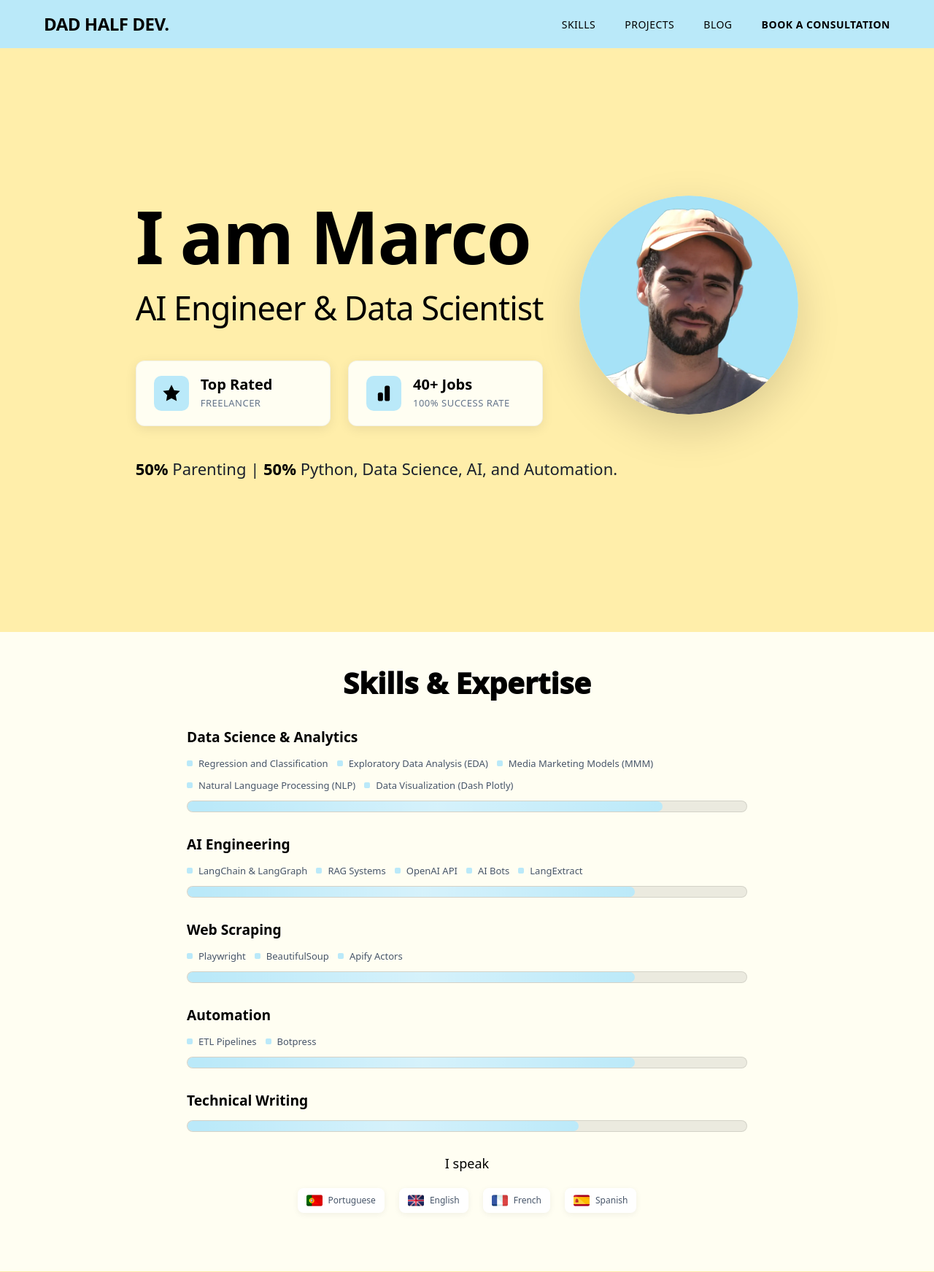
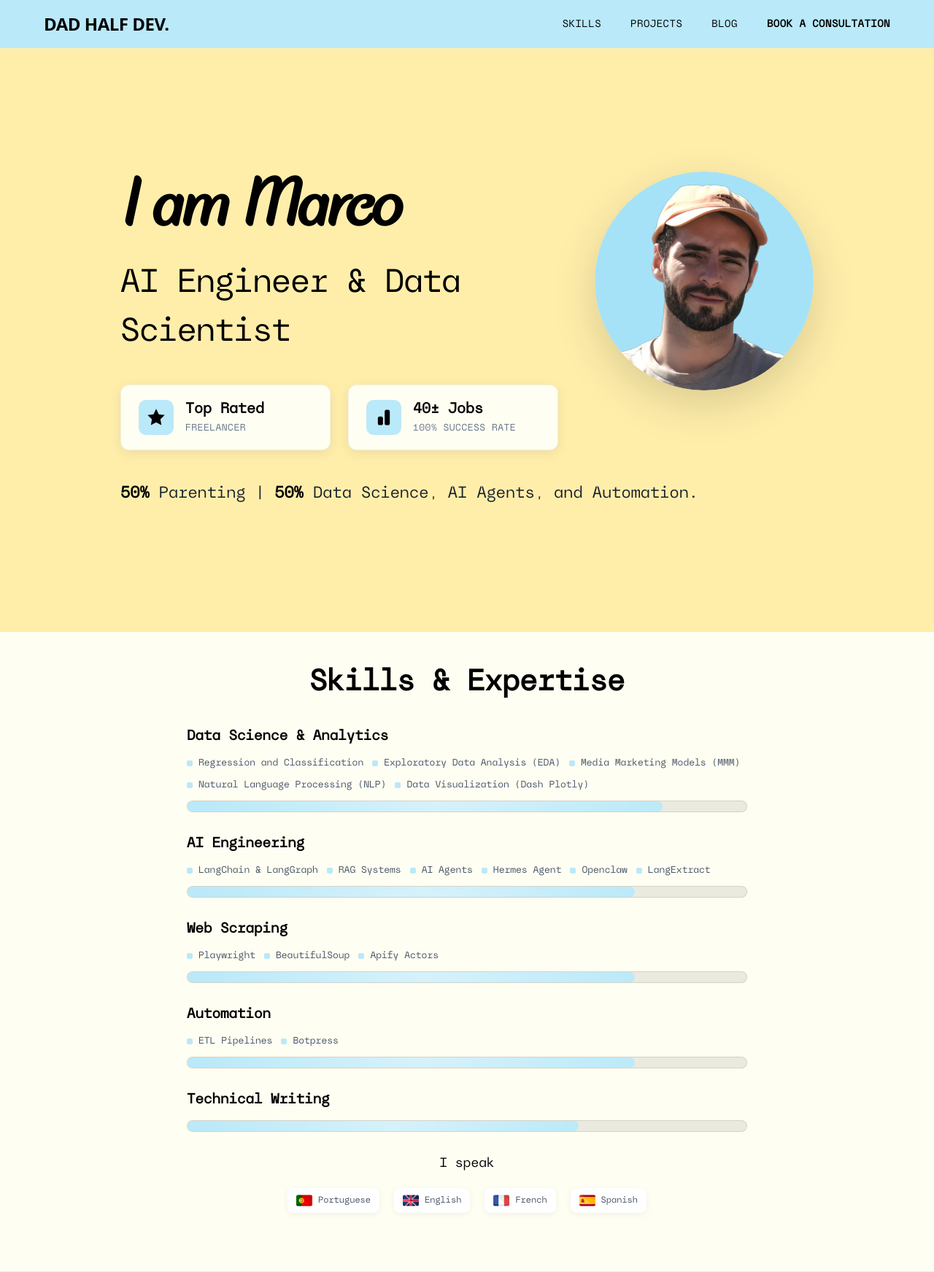
Before and after one commit to macrodrigues/flask_portfolio, a Flask app: page / in a window 1280 px wide. Shown: the top 1743 px of the page at 73% size. Run offline with Flask 3, Linux system fonts and the light colour scheme; some web fonts are replaced.

Commit message:
Update portfolio

```diff
--- a/main.py
+++ b/main.py
@@ -37,4 +37,4 @@ def projects():
 
 if __name__ == '__main__':
     app.config['TEMPLATES_AUTO_RELOAD'] = True
-    app.run(port=5000, host='0.0.0.0')
+    app.run(port=8000, host='0.0.0.0')
--- a/templates/base.html
+++ b/templates/base.html
@@ -14,9 +14,10 @@
     <!-- JavaScript Bundle with Popper -->
     <link href="https://unpkg.com/tailwindcss@^2/dist/tailwind.min.css" rel="stylesheet">
     <!--Icons-->
+    <link rel="preconnect" href="https://fonts.googleapis.com">
+    <link rel="preconnect" href="https://fonts.gstatic.com" crossorigin>
     <link href="https://fonts.googleapis.com/icon?family=Material+Icons" rel="stylesheet">
     <link rel="stylesheet" href="https://fonts.googleapis.com/css2?family=Material+Symbols+Outlined:opsz,wght,FILL,GRAD@20..48,100..700,0..1,-50..200" />
-    <link href="https://fonts.googleapis.com/css2?family=Fira+Code:wght@300..700&display=swap" rel="stylesheet">
     <style type="text/css">
         /*Rules for sizing the icon*/
         .material-icons-outlined.md-18 { font-size: 18px; }
@@ -32,12 +33,13 @@
     <meta name="viewport" content="width=device-width, initial-scale=1.0">
     <meta name="author" content="Marco Rodrigues">
     <meta property="og:type" content="website" />
-    <meta property="og:title" content="Marco Rodrigues | Python Developer & Data Scientist" />
-    <meta property="og:description" content="I build data products, AI applications, and automations for startups and businesses." />
+    <meta property="og:title" content="AI Engineer & Data Scientist" />
+    <meta property="og:description" content="I help founders scale their businesses with AI Agents, Automation and Data Science" />
     <meta property="og:url" content="https://dadhalfdev.com/" />
     <meta property="og:image" content="static/images/profile-pic.webp"/>
-    <meta name="keywords" content="Data Science, AI, Automation">
-    <meta name="description" content="Marco Rodrigues, Python Developer & Data Scientist. I build data products, AI applications, and automations for startups and businesses." />    <title>Marco Rodrigues | Data Science, AI & Automation</title>
+    <meta name="keywords" content="Data Science, Hermes Agent, OpenClaw, AI Agents, AI Automation, AI Orchestration">
+    <meta name="description" content="I help founders scale their businesses with AI Agents, Automation and Data Science" />
+    <title>Marco Rodrigues | 50% Parenting, 50% building</title>
     <link rel = "icon" href = "static/images/profile-pic.webp" type = "image/x-icon" style="border-radius: 50%;">
 </head>
 <body>
--- a/templates/index.html
+++ b/templates/index.html
@@ -48,7 +48,7 @@
         <div class="hero-about-story">
             <div class="about-story-content">
                 <p>
-                    <strong>50% </strong>Parenting | <strong>50%</strong> Python, Data Science, AI, and Automation.
+                    <strong>50% </strong>Parenting | <strong>50%</strong> Data Science, AI Agents, and Automation.
                 </p>
             </div>
         </div>
@@ -109,11 +109,15 @@
                     </div>
                     <div class="tech-item">
                         <span class="tech-square"></span>
-                        <span class="tech-name">OpenAI API</span>
+                        <span class="tech-name">AI Agents</span>
                     </div>
                     <div class="tech-item">
                         <span class="tech-square"></span>
-                        <span class="tech-name">AI Bots</span>
+                        <span class="tech-name">Hermes Agent</span>
+                    </div>
+                    <div class="tech-item">
+                        <span class="tech-square"></span>
+                        <span class="tech-name">Openclaw</span>
                     </div>
                     <div class="tech-item">
                       <span class="tech-square"></span>
@@ -225,6 +229,17 @@
 
         <!-- Gallery item -->
         <div class="project-card">
+          <a href="https://blog.dadhalfdev.com/p/the-only-hermes-agent-setup-you-need?r=1t52ml&utm_campaign=post&utm_medium=web" target="_blank" class="project-card-link">
+              <div class="project-card-content">
+                  <h3 class="project-title">The Only Hermes Agent Setup You Need For Your Remote Machine</h3>
+                  <p class="project-subtitle">Set up your VPS, connect your devices safely, integrate your IDE, optimize your repository, and control the Hermes Agent from your phone.</p>
+                  <div class="project-read-more">Read on Substack →</div>
+              </div>
+          </a>
+      </div>
+
+        <!-- Gallery item -->
+        <div class="project-card">
           <a href="https://blog.dadhalfdev.com/p/how-to-create-a-marketing-mix-model" target="_blank" class="project-card-link">
               <div class="project-card-content">
                   <h3 class="project-title">How to Create a Marketing Mix Model with Google’s Meridian</h3>
@@ -236,21 +251,10 @@
 
         <!-- Gallery item -->
         <div class="project-card">
-          <a href="https://blog.dadhalfdev.com/p/x-api-v2-documentation-is-a-complete" target="_blank" class="project-card-link">
-              <div class="project-card-content">
-                  <h3 class="project-title">Learn How to Build a Bot on X Step-by-Step With This Tutorial</h3>
-                  <p class="project-subtitle">Instead of using the X API V2 documentation, make a bot on steroids with these steps.</p>
-                  <div class="project-read-more">Read on Substack →</div>
-              </div>
-          </a>
-      </div>
-
-        <!-- Gallery item -->
-        <div class="project-card">
-            <a href="https://dadhalfdev.substack.com/p/make-100-monthly-with-apify-actors" target="_blank" class="project-card-link">
+            <a href="https://open.substack.com/pub/dadhalfdev/p/10-tips-to-make-your-life-easier" target="_blank" class="project-card-link">
                 <div class="project-card-content">
-                    <h3 class="project-title">Make $100+ Monthly With Apify Actors</h3>
-                    <p class="project-subtitle">Monetize your web scraping skills with Apify's actor marketplace</p>
+                    <h3 class="project-title">10 Tips to Make Your Life Easier With OpenClaw</h3>
+                    <p class="project-subtitle">Learn the most useful commands, how to install skills, create sub-agents, use the dashboard, and much more.</p>
                     <div class="project-read-more">Read on Substack →</div>
                 </div>
             </a>
@@ -381,7 +385,7 @@
 <!-- Upwork CTA Section -->
 <div class="upwork-cta-section" id="contact" >
   <div class="upwork-cta-container">
-    <h1 class= "other-title "style="font-family: 'Fira Code', monospace;">Trusted by Dozens of Clients </h2>
+    <h2 class="other-title">Trusted by Dozens of Clients</h2>
 
     <!-- Testimonials Slider -->
     <div class="testimonial-slider">
--- a/templates/submission.html
+++ b/templates/submission.html
@@ -15,7 +15,6 @@
     <!--Fonts-->
     <link rel="preconnect" href="https://fonts.googleapis.com">
     <link rel="preconnect" href="https://fonts.gstatic.com" crossorigin>
-    <link href="https://fonts.googleapis.com/css2?family=Bellota+Text:wght@300&family=Courgette&family=Finger+Paint&family=Fredoka:wght@300&family=Kalam&family=Lobster&family=Rubik+Glitch&family=Zen+Kurenaido&display=swap" rel="stylesheet">
     <!--Icons-->
     <link href="https://fonts.googleapis.com/icon?family=Material+Icons" rel="stylesheet">
     <link rel="stylesheet" href="https://fonts.googleapis.com/css2?family=Material+Symbols+Outlined:opsz,wght,FILL,GRAD@20..48,100..700,0..1,-50..200" />
```
Also changed, not shown: requirements.txt (+6 -6 lines), static/fonts/Avenue-X.otf (added), static/fonts/PlomPraeng.ttf (added), static/fonts/anonymous-pro.regular.ttf (added).
